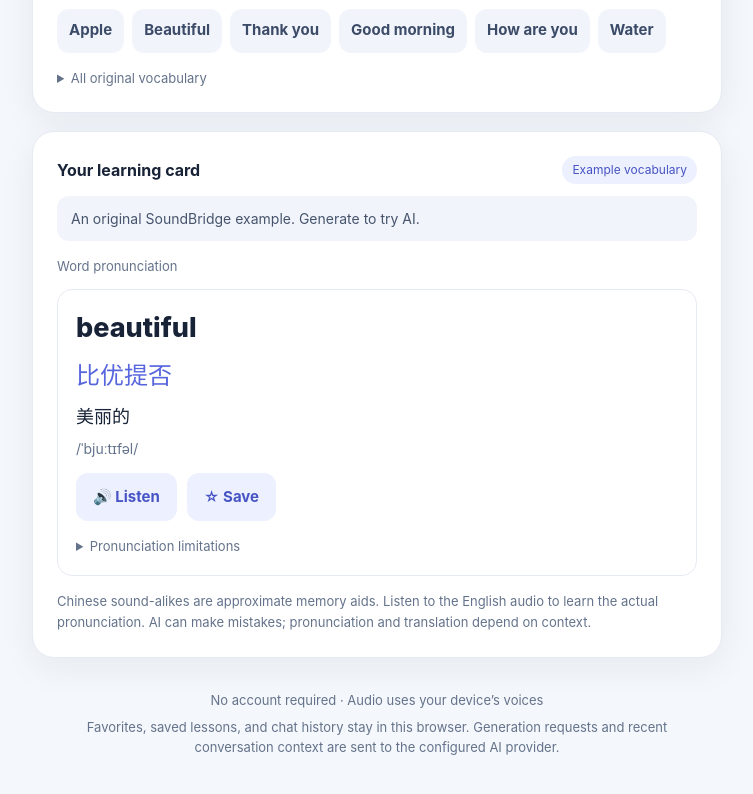
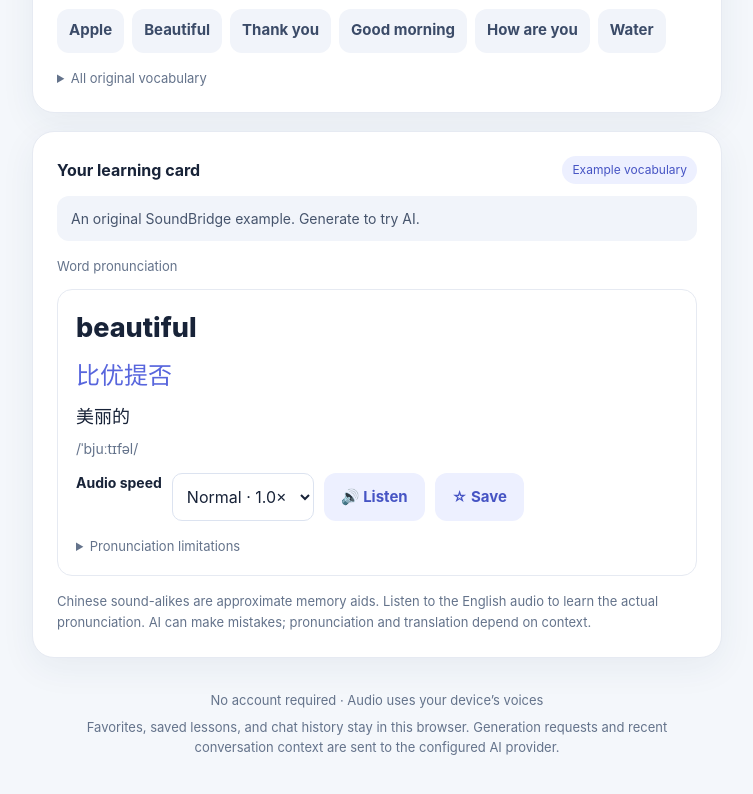
Before and after one commit to RichLinCHS/CnA, a Next.js app: page / in a window 1280 px wide. Shown: the part 655-1449 px from the top of the page, without its empty margins (263-1016 px from the left). Built offline with nearby package versions, Linux system fonts and the light colour scheme.

Commit message:
Add independent audio speed controls to learning cards

```diff
--- a/components/LearningCard.tsx
+++ b/components/LearningCard.tsx
@@ -1,11 +1,15 @@
+'use client';
+import { useId, useState } from 'react';
 import type { Card } from '../lib/schema';
-export default function LearningCard({ card, saved, onSave, onSpeak }: { card: Card; saved: boolean; onSave: (card: Card) => void; onSpeak: (text: string) => void }) {
+export default function LearningCard({ card, saved, onSave, onSpeak }: { card: Card; saved: boolean; onSave: (card: Card) => void; onSpeak: (text: string, rate?: number) => void }) {
+  const [rate, setRate] = useState(1);
+  const speedId = useId();
   return <article className="item">
     <h3 className="english">{card.english}</h3>
     <p className="sound" lang="zh-Hans">{card.soundAlike}</p>
     <p className="meaning" lang="zh-Hans">{card.translation}</p>
     <p className="ipa"><span className="sr-only">American English IPA: </span>{card.ipa}</p>
-    <div className="actions"><button className="secondary" onClick={() => onSpeak(card.english)} aria-label={`Listen to ${card.english}`}>🔊 Listen</button><button className="secondary" aria-pressed={saved} onClick={() => onSave(card)} aria-label={`${saved ? 'Remove' : 'Save'} favorite ${card.english}`}>{saved ? '★ Saved' : '☆ Save'}</button></div>
+    <div className="actions"><label htmlFor={speedId} className="!mb-0 text-sm">Audio speed</label><select id={speedId} aria-label={`Audio speed for ${card.english}`} value={rate} onChange={e => setRate(Number(e.target.value))}><option value={0.7}>Slow · 0.7×</option><option value={1}>Normal · 1.0×</option><option value={1.2}>Fast · 1.2×</option></select><button className="secondary" onClick={() => onSpeak(card.english, rate)} aria-label={`Listen to ${card.english}`}>🔊 Listen</button><button className="secondary" aria-pressed={saved} onClick={() => onSave(card)} aria-label={`${saved ? 'Remove' : 'Save'} favorite ${card.english}`}>{saved ? '★ Saved' : '☆ Save'}</button></div>
     <details className="hint"><summary className="cursor-pointer">Pronunciation limitations</summary><ul className="mt-2 list-disc pl-5" lang="zh-Hans">{card.limitations.map((note, i) => <li key={i}>{note}</li>)}</ul></details>
   </article>;
 }
--- a/components/LessonView.tsx
+++ b/components/LessonView.tsx
@@ -1,7 +1,7 @@
 import type { Card } from '../lib/schema';
 import type { Lesson } from '../lib/chat-schema';
 import LearningCard from './LearningCard';
-export type CardActions = { favorites: Card[]; onSave: (card: Card) => void; onSpeak: (text: string) => void };
+export type CardActions = { favorites: Card[]; onSave: (card: Card) => void; onSpeak: (text: string, rate?: number) => void };
 export default function LessonView({ lesson, favorites, onSave, onSpeak }: CardActions & { lesson: Lesson }) {
   const card = (value: Card, key: string) => <LearningCard key={key} card={value} saved={favorites.some(f => f.english.toLowerCase() === value.english.toLowerCase())} onSave={onSave} onSpeak={onSpeak}/>;
   return <div><h3 className="text-lg font-bold">{lesson.title}</h3><p className="hint">{lesson.sentences.length} practical sentences</p>{lesson.sentences.map((s, i) => card(s, `sentence-${i}`))}<h3 className="mt-6 text-lg font-bold">Complete sample dialogue{lesson.dialogues.length > 1 ? 's' : ''}</h3>{lesson.dialogues.map((dialogue, i) => <section key={i} className="mt-5"><h4 className="font-bold">{dialogue.title}</h4>{dialogue.exchanges.map((line, j) => <div key={j} className="mt-4"><p className="speaker">{line.speaker}</p>{card(line.card, `dialogue-${i}-${j}`)}</div>)}</section>)}</div>;
--- a/components/SoundBridge.tsx
+++ b/components/SoundBridge.tsx
@@ -25,7 +25,7 @@ export default function SoundBridge() {
     update(); speechSynthesis.addEventListener('voiceschanged', update);
     return () => { speechSynthesis.removeEventListener('voiceschanged', update); speechSynthesis.cancel(); active.current?.abort(); };
   }, []);
-  function speak(value: string) {
+  function speak(value: string, playbackRate = rate) {
     if (!value.trim()) return;
     if (!('speechSynthesis' in window)) { setAudioNote('This browser does not support speech audio. Try Safari, Chrome, or Edge on a device with English voices.'); return; }
     const available = speechSynthesis.getVoices(); if (available.length) voices.current = available;
@@ -33,7 +33,7 @@ export default function SoundBridge() {
     const english = american ?? voices.current.find(v => /^en([-_]|$)/i.test(v.lang));
     if (!english) { setAudioNote('No English voice is available yet. Enable or download an English voice in your device’s speech settings, then try again.'); return; }
     speechSynthesis.cancel(); const speech = new SpeechSynthesisUtterance(value);
-    speech.voice = english; speech.lang = 'en-US'; speech.rate = rate; utterance.current = speech;
+    speech.voice = english; speech.lang = 'en-US'; speech.rate = playbackRate; utterance.current = speech;
     setAudioNote(american ? '' : 'Using an available English voice; its accent may differ from American English.');
     speech.onerror = event => { if (!['interrupted', 'canceled'].includes(event.error)) setAudioNote('Audio could not play. Check your device’s speech settings and try again.'); };
     speechSynthesis.speak(speech);
```
